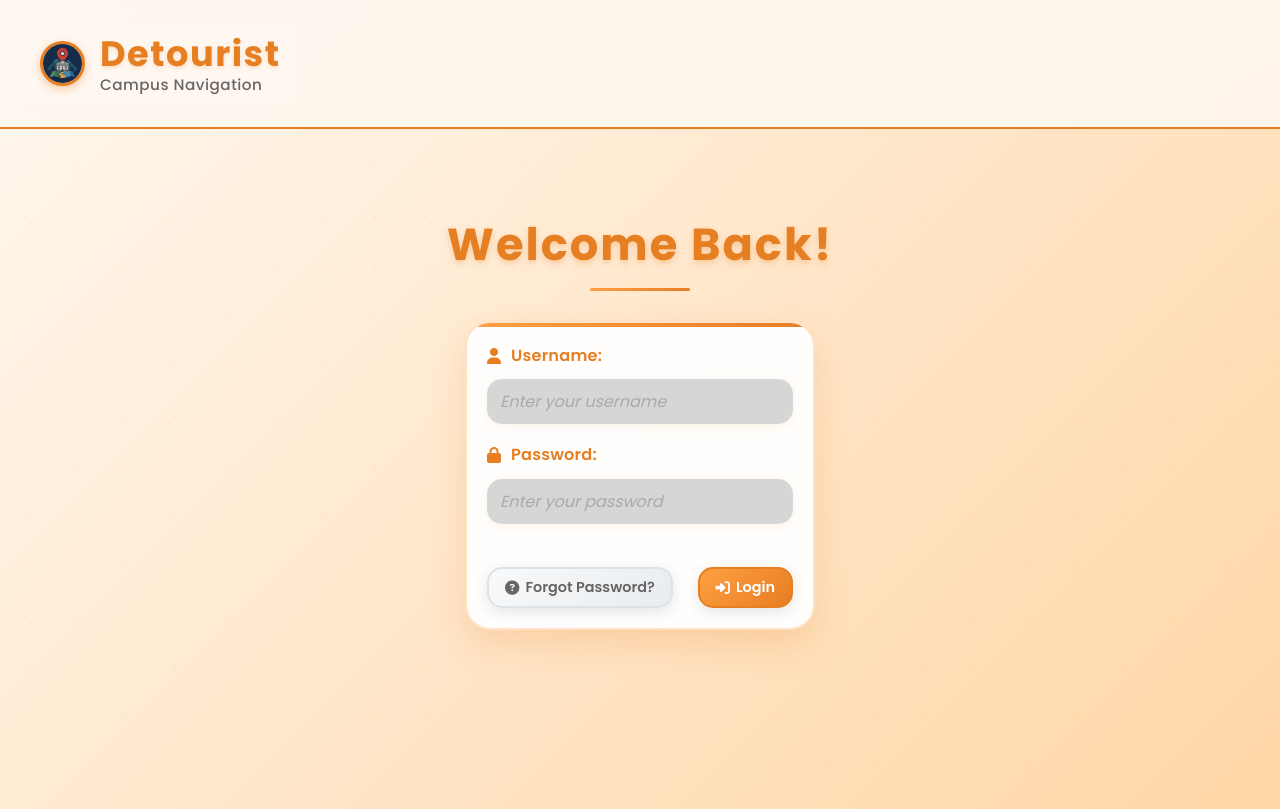
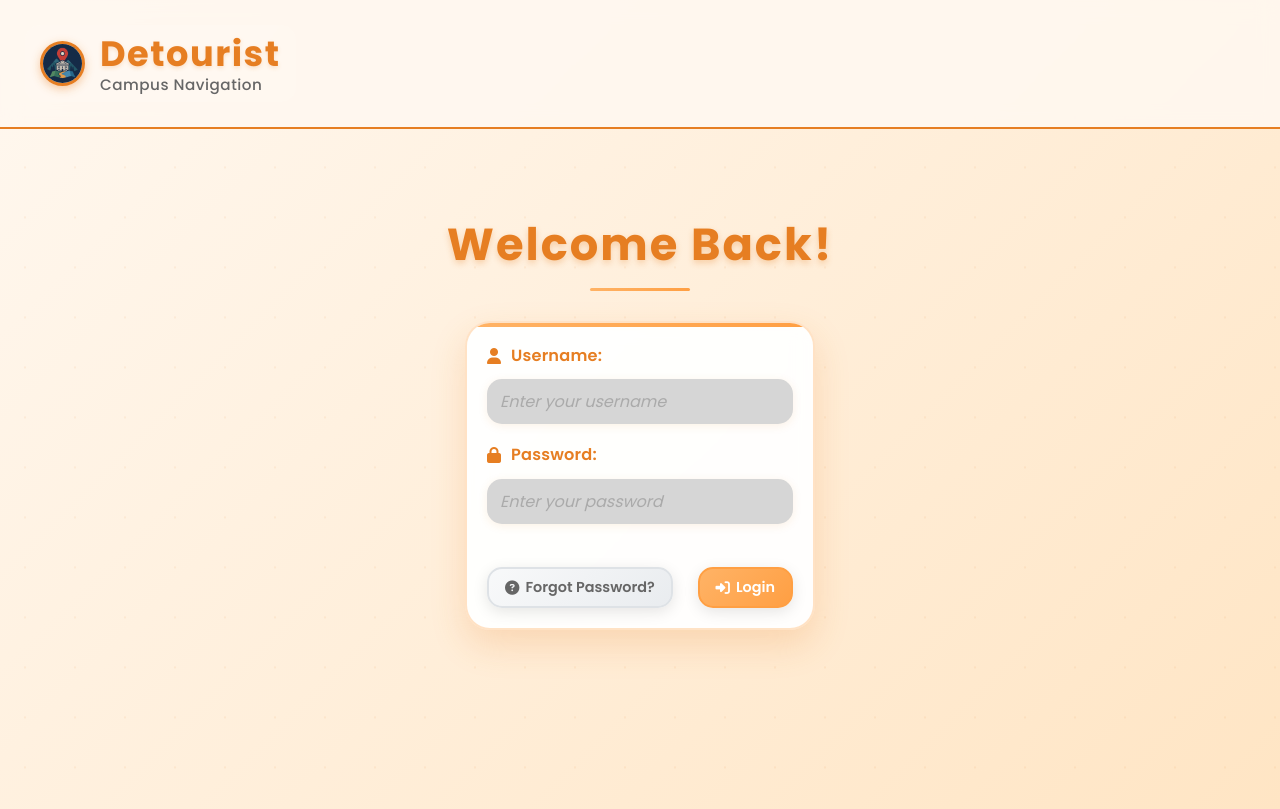
Before and after one commit to erylebds/Detourist-Campus-Navigation-App, a PHP site: page /login.html in a window 1280 px wide. Run offline with PHP 8.4, Linux system fonts and the light colour scheme.

Commit message:
updated css color login

```diff
--- a/css/style.css
+++ b/css/style.css
@@ -537,7 +537,7 @@ body.login-page {
     margin: 0;
     padding: 0;
     font-family: 'Poppins', sans-serif;
-    background: linear-gradient(135deg, #fff8f0 0%, #ffd6a5 100%);
+    background: linear-gradient(135deg, #fff8f0 0%, #ffe5c4 100%);
     color: #222;
     min-height: 100vh;
     overflow-x: hidden;
@@ -693,7 +693,7 @@ body.login-page .center-title::after {
     transform: translateX(-50%);
     width: 100px;
     height: 3px;
-    background: linear-gradient(135deg, #ff9f43, #e67e22);
+    background: linear-gradient(135deg, #ffb366, #ff9f43);
     border-radius: 2px;
 }
 
@@ -736,7 +736,7 @@ body.login-page .login-form::before {
     left: 0;
     right: 0;
     height: 4px;
-    background: linear-gradient(135deg, #ff9f43, #e67e22);
+    background: linear-gradient(135deg, #ffb366, #ff9f43);
 }
 
 body.login-page .input-group {
@@ -873,15 +873,15 @@ body.login-page .forgot:hover {
 }
 
 body.login-page .login-btn {
-    background: linear-gradient(135deg, #ff9f43, #e67e22);
+    background: linear-gradient(135deg, #ffb366, #ff9f43);
     color: #fff;
-    border: 2px solid #e67e22;
+    border: 2px solid #ff9f43;
 }
 
 body.login-page .login-btn:hover {
-    background: linear-gradient(135deg, #e67e22, #d35400);
+    background: linear-gradient(135deg, #ff9f43, #e67e22);
     transform: translateY(-2px);
-    box-shadow: 0 6px 20px rgba(230, 126, 34, 0.4);
+    box-shadow: 0 6px 20px rgba(255, 179, 102, 0.4);
 }
 
 /* Login Page Responsive Design */
```
